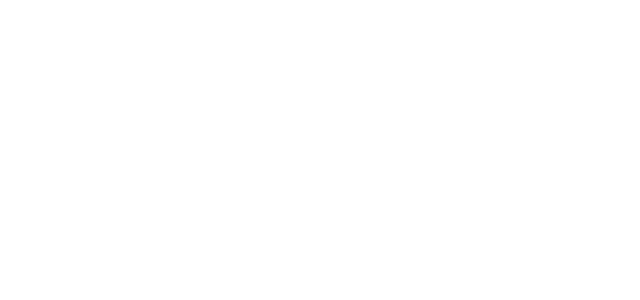
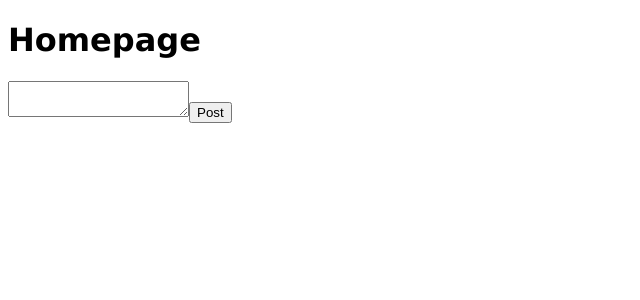
Before and after one commit to kadinsayani/Famify, a React (Create React App) app in the folder client/: page /homepage in a window 1280 px wide. Before the commit this address had no page. Shown: the top 300 px of the page, without its empty margins (0-640 px from the left). Built offline with nearby package versions, Linux system fonts and the light colour scheme.

Commit message:
minor changes for testing

```diff
--- a/client/src/App.css
+++ b/client/src/App.css
@@ -0,0 +1,3 @@
+body {
+    font-family: Verdana, Geneva, Tahoma, sans-serif;
+}
--- a/client/src/App.js
+++ b/client/src/App.js
@@ -11,6 +11,7 @@ const App = () => {
     <div>
       <Routes>
         <Route path="/" element={user && user._id ? <Homepage /> : <Login />} />
+        <Route path="/homepage" element={<Homepage />} />
         <Route path="/login" element={<Login setLoginUser={setLoginUser} />} />
         <Route path="/register" element={<Register />} />
       </Routes>
--- a/client/src/components/FamFeed.js
+++ b/client/src/components/FamFeed.js
@@ -3,7 +3,8 @@ import React from "react";
 const FamFeed = () => {
   return (
     <div>
-      <input></input>
+      <textarea></textarea>
+      <button>Post</button>
     </div>
   );
 };
--- a/client/src/components/Homepage.js
+++ b/client/src/components/Homepage.js
@@ -1,9 +1,11 @@
 import React from "react";
+import FamFeed from "./FamFeed.js";
 
 const Homepage = () => {
   return (
     <div>
       <h1>Homepage</h1>
+      <FamFeed />
     </div>
   );
 };
--- a/client/src/components/Register.js
+++ b/client/src/components/Register.js
@@ -17,7 +17,7 @@ const Register = () => {
   const createUser = () => {
     const { username, family, password } = user;
     if (username && password && family) {
-      axios.post('http://localhost:3001/register', user).then((res) => {
+      axios.post("http://localhost:3001/register", user).then((res) => {
         console.log(res.data);
       });
     } else {
@@ -38,7 +38,7 @@ const Register = () => {
         />
         <label htmlFor="password">Password:</label>
         <input
-          type="text"
+          type="password"
           id="password"
           name="password"
           value={user.password}
```
